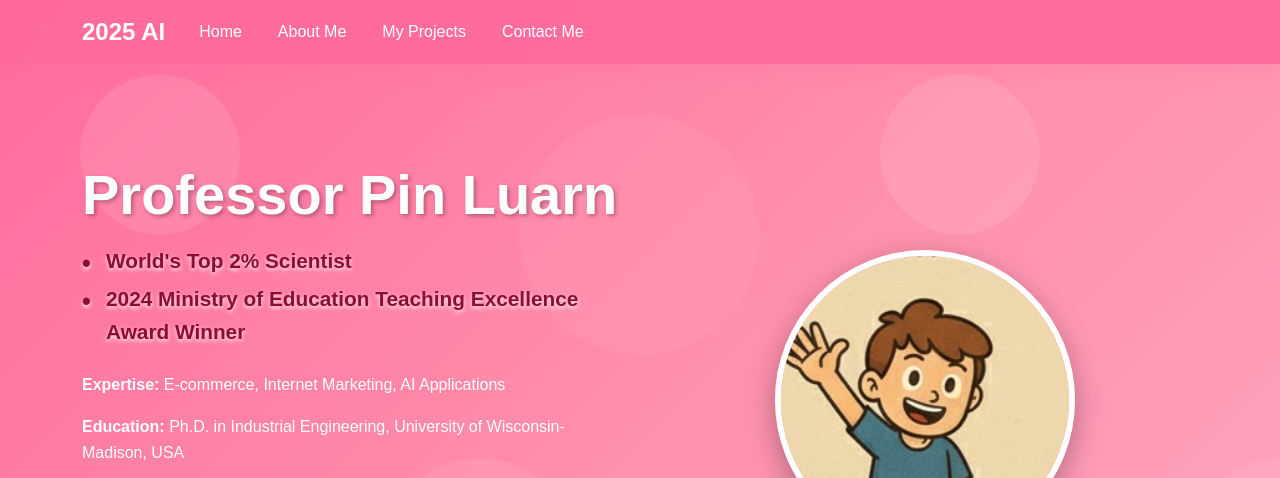
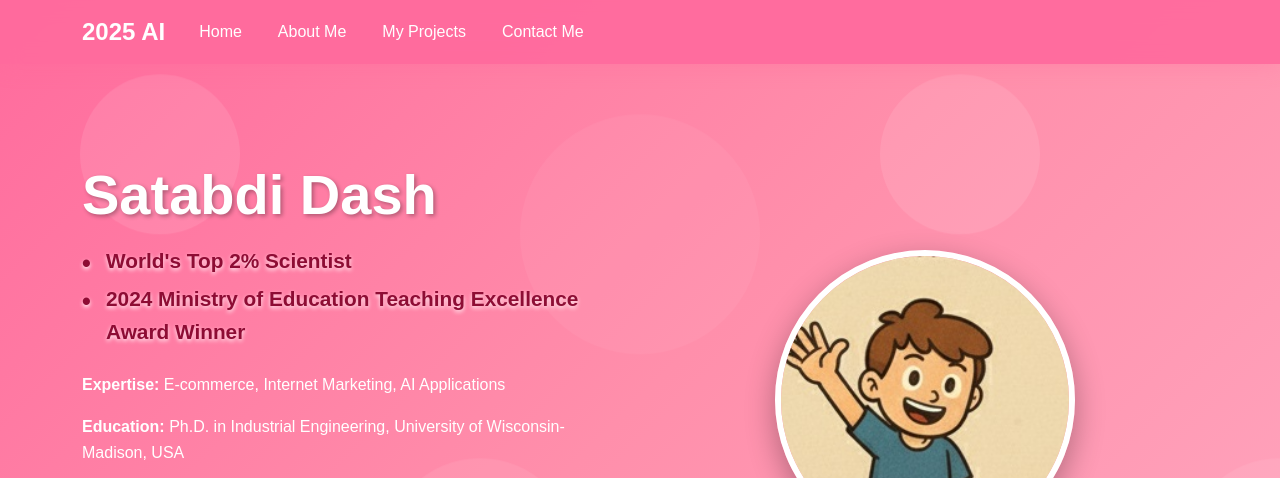
Before and after one commit to satabdidash46/satabdidash46.github.io, a plain HTML site: page index.html in a window 1280 px wide. Shown: the top 478 px of the page. Drawn offline with nearby package versions, Linux system fonts and the light colour scheme.

Commit message:
Update index.html

```diff
--- a/index.html
+++ b/index.html
@@ -339,7 +339,7 @@
         });
 // ====== User Profile Data Section - Please modify the content below ======
         const profileData = {
-            name: "Professor Pin Luarn",
+            name: "Satabdi Dash",
             title1: "World's Top 2% Scientist",
             title2: "2024 Ministry of Education Teaching Excellence Award Winner",
             expertise: "E-commerce, Internet Marketing, AI Applications",
```
